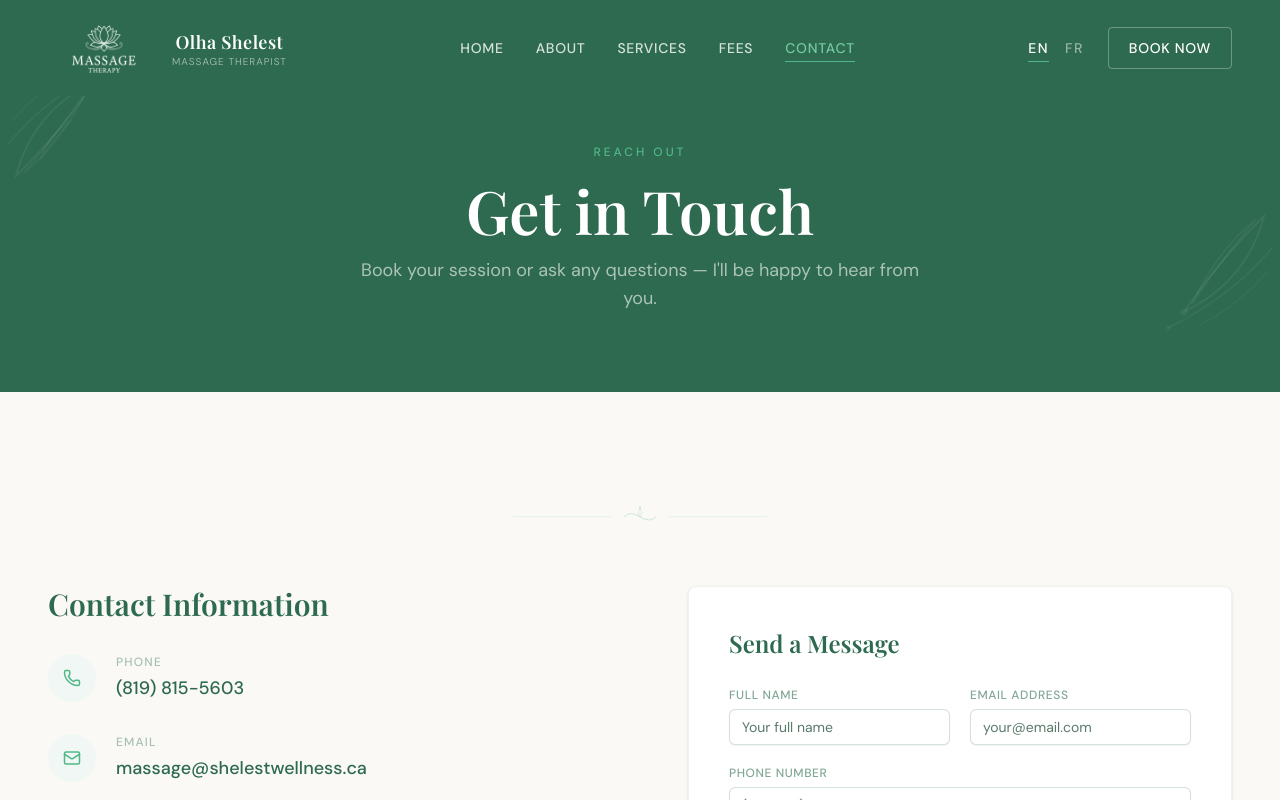
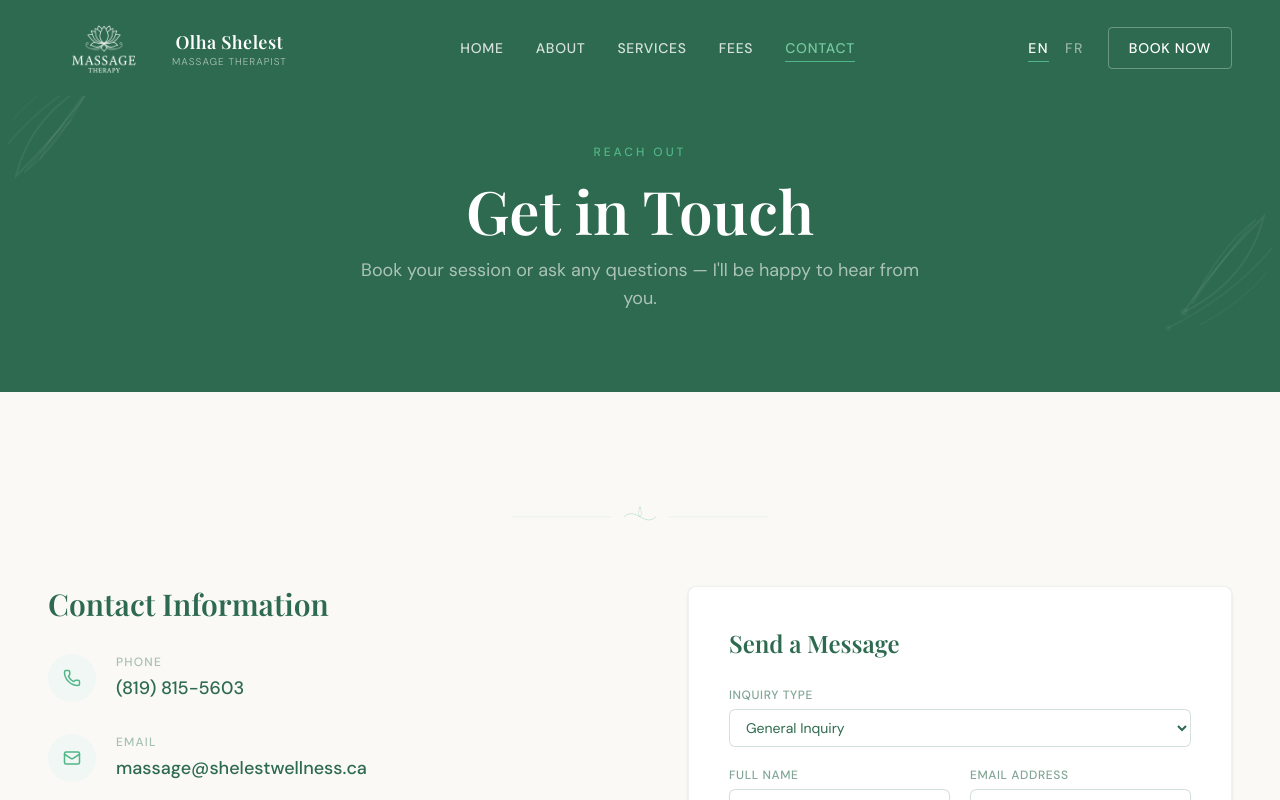
Before and after one commit to romaninet/massage-therapy-website, a Next.js app: page /en/contact in a window 1280 px wide. Shown: the top 800 px of the page. Built offline with nearby package versions, Linux system fonts and the light colour scheme.

Commit message:
update contact form

```diff
--- a/messages/en.json
+++ b/messages/en.json
@@ -155,6 +155,8 @@
       "phonePlaceholder": "(optional)",
       "message": "Message",
       "messagePlaceholder": "Tell us about what you're looking for, any health concerns, or questions you may have...",
+      "typeLabel": "Inquiry Type",
+      "generalInquiry": "General Inquiry",
       "submit": "Send Message",
       "sending": "Sending...",
       "success": "Thank you! Your message has been sent. Olha will be in touch with you shortly.",
--- a/messages/fr.json
+++ b/messages/fr.json
@@ -155,6 +155,8 @@
       "phonePlaceholder": "(facultatif)",
       "message": "Message",
       "messagePlaceholder": "Parlez-nous de ce que vous recherchez, de vos préoccupations de santé ou de vos questions...",
+      "typeLabel": "Type de demande",
+      "generalInquiry": "Renseignement général",
       "submit": "Envoyer le message",
       "sending": "Envoi en cours...",
       "success": "Merci! Votre message a été envoyé. Olha vous contactera sous peu.",
--- a/src/app/[locale]/contact/page.tsx
+++ b/src/app/[locale]/contact/page.tsx
@@ -50,8 +50,15 @@ export async function generateMetadata({
   };
 }
 
-export default async function ContactPage({ params }: { params: Promise<{ locale: string }> }) {
+export default async function ContactPage({
+  params,
+  searchParams,
+}: {
+  params: Promise<{ locale: string }>;
+  searchParams: Promise<{ type?: string }>;
+}) {
   const { locale } = await params;
+  const { type } = await searchParams;
   setRequestLocale(locale);
 
   const t = await getTranslations({ locale, namespace: 'contact' });
@@ -90,7 +97,7 @@ export default async function ContactPage({ params }: { params: Promise<{ locale
             <div className="order-1 lg:col-start-2 lg:row-start-1 bg-white rounded-lg p-8 lg:p-10 border border-forest/8 shadow-sm relative overflow-hidden">
               <BotanicalCornerBR className="absolute bottom-0 right-0 w-32 h-32 text-pale-sage pointer-events-none" />
               <div className="relative z-10">
-                <ContactForm />
+                <ContactForm initialType={type ?? ''} />
               </div>
             </div>
 
--- a/src/app/[locale]/services/page.tsx
+++ b/src/app/[locale]/services/page.tsx
@@ -189,7 +189,7 @@ export default async function ServicesPage({ params }: { params: Promise<{ local
                     </div>
                     <div className="flex flex-wrap gap-3 items-center ml-2">
                       <Link
-                        href={`/${locale}/contact`}
+                        href={`/${locale}/contact?type=${service.key}`}
                         className="px-6 py-3 bg-forest text-white text-sm tracking-wider uppercase font-medium rounded transition-all hover:bg-forest/80 hover:-translate-y-0.5 hover:shadow-lg hover:shadow-forest/20"
                       >
                         {t('bookSession')}
--- a/src/app/api/contact/route.ts
+++ b/src/app/api/contact/route.ts
@@ -7,11 +7,12 @@ export async function POST(request: Request) {
   const resend = new Resend(process.env.RESEND_API_KEY ?? '');
   try {
     const body = await request.json();
-    const { name, email, phone, message, website } = body as {
+    const { name, email, phone, message, type, website } = body as {
       name?: string;
       email?: string;
       phone?: string;
       message?: string;
+      type?: string;
       website?: string;
     };
 
@@ -25,7 +26,7 @@ export async function POST(request: Request) {
       return NextResponse.json({ error: 'Invalid email address' }, { status: 400 });
     }
 
-    const html = buildContactEmailHtml({ name, email, phone, message });
+    const html = buildContactEmailHtml({ name, email, phone, message, type });
 
     const { error } = await resend.emails.send({
       from: `Massage Therapy - Contact <${BUSINESS.email}>`,
--- a/src/components/ContactForm.tsx
+++ b/src/components/ContactForm.tsx
@@ -1,20 +1,21 @@
 'use client';
 
 import { useState } from 'react';
-import { useTranslations } from 'next-intl';
+import { useTranslations, useLocale } from 'next-intl';
 import { Input } from '@/components/ui/input';
 import { Textarea } from '@/components/ui/textarea';
 import { Button } from '@/components/ui/button';
 import { CheckCircle, AlertCircle, Loader2 } from 'lucide-react';
 import { formatPhone } from '@/lib/phone';
+import { SERVICES } from '@/lib/config';
 
 type FormState = 'idle' | 'sending' | 'success' | 'error';
-type FormFields = { name: string; email: string; phone: string; message: string };
+type FormFields = { name: string; email: string; phone: string; message: string; type: string };
 
 // Strip disallowed characters on input (handles both typing and paste)
-const FILTERS: Record<keyof FormFields, (v: string) => string> = {
+const TEXT_FILTERS: Record<Exclude<keyof FormFields, 'type'>, (v: string) => string> = {
   // Letters (Latin + French accented À-ÿ), spaces, hyphens, apostrophes
-  name: (v) => v.replace(/[^a-zA-ZÀ-ÿ\s'\u2019\-]/g, ''),
+  name: (v) => v.replace(/[^a-zA-ZÀ-ÿ\s'’\-]/g, ''),
   // Standard email characters only
   email: (v) => v.replace(/[^a-zA-Z0-9@._+\-]/g, ''),
   // Digits, spaces, and phone punctuation only
@@ -25,22 +26,26 @@ const FILTERS: Record<keyof FormFields, (v: string) => string> = {
 
 const EMAIL_RE = /^[a-zA-Z0-9._%+\-]+@[a-zA-Z0-9.\-]+\.[a-zA-Z]{2,}$/;
 
-
 const isValidPhone = (raw: string): boolean => {
   const digits = raw.replace(/\D/g, '');
   return digits.length === 10 || (digits.length === 11 && digits[0] === '1');
 };
 
-export default function ContactForm() {
+export default function ContactForm({ initialType = '' }: { initialType?: string }) {
   const t = useTranslations('contact.form');
   const v = useTranslations('contact.form.validation');
+  const locale = useLocale() as 'en' | 'fr';
+
   const [state, setState] = useState<FormState>('idle');
-  const [form, setForm] = useState<FormFields>({ name: '', email: '', phone: '', message: '' });
-  const [errors, setErrors] = useState<Partial<FormFields>>({});
+  const [form, setForm] = useState<FormFields>({
+    name: '', email: '', phone: '', message: '',
+    type: SERVICES.some((s) => s.key === initialType) ? initialType : '',
+  });
+  const [errors, setErrors] = useState<Partial<Omit<FormFields, 'type'>>>({});
   const [honeypot, setHoneypot] = useState('');
 
   const validate = (): boolean => {
-    const errs: Partial<FormFields> = {};
+    const errs: Partial<Omit<FormFields, 'type'>> = {};
     const name = form.name.trim();
     const email = form.email.trim();
     const phone = form.phone.trim();
@@ -74,8 +79,8 @@ export default function ContactForm() {
 
   const handleChange = (e: React.ChangeEvent<HTMLInputElement | HTMLTextAreaElement>) => {
     const { name, value } = e.target;
-    const key = name as keyof FormFields;
-    const filtered = FILTERS[key](value);
+    const key = name as Exclude<keyof FormFields, 'type'>;
+    const filtered = TEXT_FILTERS[key](value);
     setForm((prev) => ({ ...prev, [key]: filtered }));
     if (errors[key]) setErrors((prev) => ({ ...prev, [key]: undefined }));
   };
@@ -85,15 +90,21 @@ export default function ContactForm() {
     if (honeypot) { setState('success'); return; }
     if (!validate()) return;
     setState('sending');
+
+    // Resolve service key to English label for the email (Olha reads English)
+    const typeLabel = form.type
+      ? (SERVICES.find((s) => s.key === form.type)?.title.en ?? form.type)
+      : 'General Inquiry';
+
     try {
       const res = await fetch('/api/contact', {
         method: 'POST',
         headers: { 'Content-Type': 'application/json' },
-        body: JSON.stringify({ ...form, website: honeypot }),
+        body: JSON.stringify({ ...form, type: typeLabel, website: honeypot }),
       });
       if (!res.ok) throw new Error('Server error');
       setState('success');
-      setForm({ name: '', email: '', phone: '', message: '' });
+      setForm({ name: '', email: '', phone: '', message: '', type: '' });
     } catch {
       setState('error');
     }
@@ -124,6 +135,26 @@ export default function ContactForm() {
         style={{ position: 'absolute', left: '-9999px', opacity: 0, pointerEvents: 'none' }}
       />
       <h3 className="font-heading text-forest text-2xl font-semibold mb-2">{t('title')}</h3>
+
+      {/* Inquiry type */}
+      <div className="flex flex-col gap-1.5">
+        <label className="text-xs font-medium text-forest/60 tracking-wider uppercase">
+          {t('typeLabel')}
+        </label>
+        <select
+          name="type"
+          value={form.type}
+          onChange={(e) => setForm((prev) => ({ ...prev, type: e.target.value }))}
+          className="w-full rounded-md border border-forest/20 bg-white px-3 py-2 text-sm text-forest focus:outline-none focus:ring-2 focus:ring-sage/30 focus:border-sage transition-colors"
+        >
+          <option value="">{t('generalInquiry')}</option>
+          {SERVICES.map((s) => (
+            <option key={s.key} value={s.key}>
+              {s.title[locale]}
+            </option>
+          ))}
+        </select>
+      </div>
 
       <div className="grid sm:grid-cols-2 gap-5">
         <div className="flex flex-col gap-1.5">
--- a/src/lib/emailTemplate.ts
+++ b/src/lib/emailTemplate.ts
@@ -1,4 +1,4 @@
-import { BUSINESS, SITE } from './config';
+import { SITE } from './config';
 import { formatPhone } from './phone';
 
 export function buildContactEmailHtml(fields: {
@@ -6,8 +6,9 @@ export function buildContactEmailHtml(fields: {
   email: string;
   phone?: string;
   message: string;
+  type?: string;
 }): string {
-  const { name, email, phone, message } = fields;
+  const { name, email, phone, message, type } = fields;
 
   return `
     <div style="font-family: Georgia, serif; max-width: 600px; margin: 0 auto; padding: 32px; background: #FAF9F5; border: 1px solid #d4e6dc; border-radius: 8px;">
@@ -21,6 +22,10 @@ export function buildContactEmailHtml(fields: {
       </div>
       <table style="width: 100%; border-collapse: collapse; font-family: sans-serif; font-size: 14px;">
         <tr>
+          <td style="padding: 10px 0; color: #5a7a6a; font-weight: 600; width: 110px; vertical-align: top;">Type</td>
+          <td style="padding: 10px 0; color: #1a2e25;">${type ?? 'General Inquiry'}</td>
+        </tr>
+        <tr style="border-top: 1px solid #e8f3ed;">
           <td style="padding: 10px 0; color: #5a7a6a; font-weight: 600; width: 110px; vertical-align: top;">Name</td>
           <td style="padding: 10px 0; color: #1a2e25;">${name}</td>
         </tr>
```
